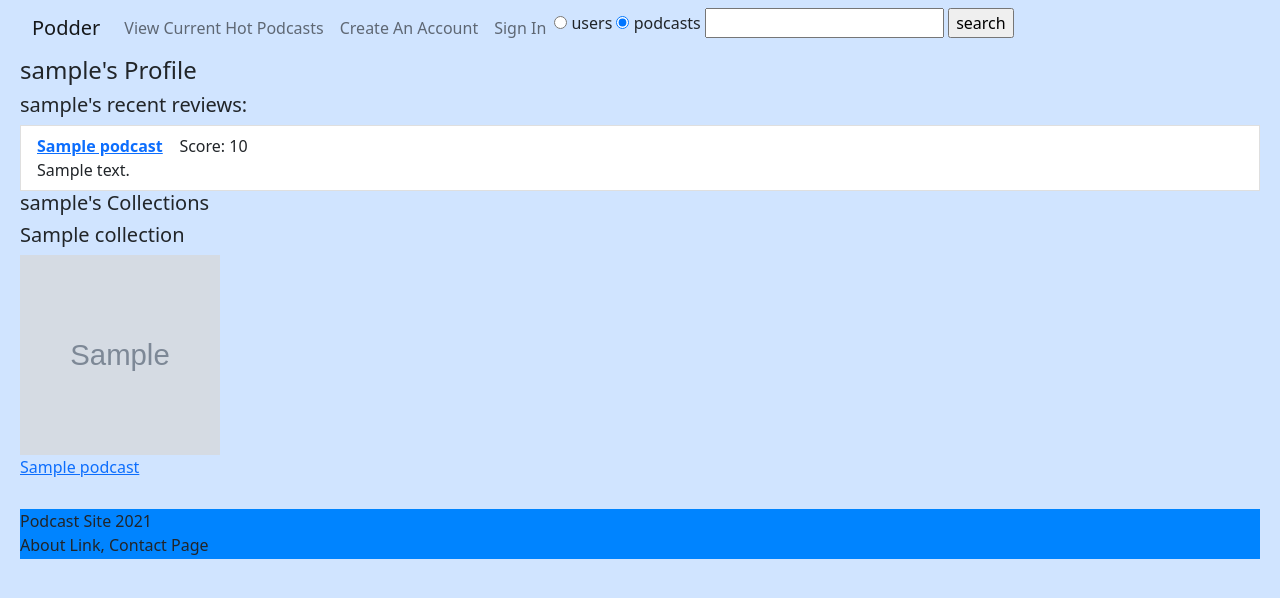
After one commit to mainiwaer/hb-capstone-podpods-app, a Flask app: a page that uses templates/base.html in a window 1280 px wide. The commit adds this page. Shown: the top 598 px of the page. Run offline with Flask 2, Linux system fonts and the light colour scheme; tables that the repository leaves empty hold one stand-in row (values such as "Sample post"); grey boxes marked "Sample" are stand-in pictures.

Commit message:
Add ability to search and see other user profiles. Work on collections.

```diff
--- a/crud.py
+++ b/crud.py
@@ -28,6 +28,12 @@ def get_user_by_username(username):
     return User.query.filter(User.username == username).first()
 
 
+def search_for_user(search_term):
+    """Return a list of users by search term."""
+
+    return User.query.filter(User.username.like(f'%{search_term}%')).all()
+
+
 def get_user_by_email(email):
     """Return a user by email."""
 
@@ -43,11 +49,12 @@ def check_user_password_by_email(email, password):
     return user_password == password
 
 
-def create_podcast(podcast_id, title):
+def create_podcast(podcast_id, title, cover):
     """Create and return a new podcast."""
 
     podcast = Podcast(podcast_id=podcast_id,
-                      title=title,)
+                      title=title,
+                      cover=cover)
 
     db.session.add(podcast)
     db.session.commit()
@@ -95,6 +102,13 @@ def create_collection(user_collection, name):
     return collect
 
 
+def get_collection_by_id(collection_id):
+    """Returns a collection by its id."""
+
+    return Collection.query.filter(Collection.collection_id ==
+                                   collection_id).first()
+
+
 def add_to_podcast_collection(collection, podcast):
     """Adds podcasts to a user's podcast collection."""
 
--- a/model.py
+++ b/model.py
@@ -55,6 +55,7 @@ class Podcast(db.Model):
     podcast_id = db.Column(db.String,
                            primary_key=True)
     title = db.Column(db.String)
+    cover = db.Column(db.String)
 
     def __repr__(self):
         return f'Podcast id={self.podcast_id} name={self.title}'
--- a/server.py
+++ b/server.py
@@ -19,6 +19,7 @@ os.system("source secrets.sh")
 
 app = Flask(__name__)
 app.secret_key = b'\x0c\xc8#\xf1TCJ\xfa\xa3F\xfc\x9e\xf4{\xe6\xd7'
+app.config['TEMPLATES_AUTO_RELOAD'] = True
 
 # os.environ["FLASK_KEY"]
 
@@ -125,7 +126,11 @@ def show_user_profile():
 
     user_collections_pods = {}
 
+    session['collections'] = {}
+
     for collection in user_collections:
+
+        session['collections'][collection.collection_id] = collection.name
 
         collection_pods = []
 
@@ -143,25 +148,85 @@ def show_user_profile():
                            collections_details=user_collections_pods)
 
 
+@app.route('/user/<username>')
+def show_other_user_profile(username):
+    """Show the user profile of other registered users"""
+
+    account = crud.get_user_by_username(username)
+    reviews = account.reviews
+    collections = account.collections
+
+    collection_names = {}
+    collections_pods = {}
+
+    for collection in collections:
+
+        collection_names[collection.collection_id] = collection.name
+
+        collection_pods = []
+
+        for pod in collection.collection_podcasts:
+            pod_object = crud.get_podcast_by_id(pod.podcast_id)
+            collection_pods.append(pod_object)
+
+        collections_pods[collection.name] = collection_pods
+
+    return render_template('other_users.html',
+                           user=username,
+                           reviews=reviews,
+                           collections=collections,
+                           collections_details=collections_pods)
+
+
 @app.route('/search')
 def show_search_results():
     """Show first 10 podcasts based on a keyword search"""
 
-    keyword = request.args.get('q', '')
+    if request.args.get('search-type', '') == 'podcast-search':
 
-    url = 'https://listen-api.listennotes.com/api/v2/search'
+        keyword = request.args.get('q', '')
 
-    headers = {'X-ListenAPI-Key': API_KEY}
+        url = 'https://listen-api.listennotes.com/api/v2/search'
 
-    payload = {'q': keyword, 'type': 'podcast'}
+        headers = {'X-ListenAPI-Key': API_KEY}
 
-    response = requests.request('GET', url, headers=headers, params=payload)
+        payload = {'q': keyword, 'type': 'podcast'}
 
-    print(response)
-    search_result = response.json()['results']
+        response = requests.request('GET', url,
+                                    headers=headers,
+                                    params=payload)
 
-    return render_template('search_results.html',
-                           result=search_result)
+        search_result = response.json()['results']
+
+        return render_template('search_results.html',
+                               result=search_result)
+
+    if request.args.get('search-type', '') == 'user-search':
+
+        search_term = request.args.get('q', '')
+
+        results = crud.search_for_user(search_term)
+
+        if not results:
+
+            results = 'no users'
+
+            return render_template('user_search.html',
+                                   results=results)
+
+        else:
+            users = []
+
+            for obj in results:
+
+                month_year = obj.created_on.strftime("%B %Y")
+
+                user = {'username': obj.username,
+                        'created_on': month_year}
+                users.append(user)
+
+            return render_template('user_search.html',
+                                   results=users)
 
 
 @app.route('/podcast/<id>')
@@ -183,10 +248,16 @@ def show_podcast_details(id):
     else:
         tag = 'No'
 
+    if session:
+        collections = session['collections']
+    else:
+        collections = None
+
     return render_template('podcast_details.html',
                            podcast=pod,
                            explicit=tag,
-                           reviews=reviews)
+                           reviews=reviews,
+                           collections=collections)
 
 
 @app.route('/review', methods=['POST'])
@@ -216,6 +287,16 @@ def submit_podcast_review():
     return redirect(f'/podcast/{podcast_id}')
 
 
+@app.route('/addcollection', methods=['POST'])
+def create_new_collection():
+    """Adds a new collection for the user."""
+
+    user_collection = session['collections']
+    name = request.form['collection-name']
+
+    crud.create_collection(user_collection, name)
+
+
 @app.route('/logout')
 def log_user_out():
     """Logs user out of their account."""
@@ -225,6 +306,12 @@ def log_user_out():
     return redirect('/')
 
 
+@app.before_request
+def before_request():
+    if 'localhost' in request.host_url or '0.0.0.0' in request.host_url:
+        app.jinja_env.cache = {}
+
+
 if __name__ == '__main__':
     connect_to_db(app)
     app.run(host='0.0.0.0', debug=True)
--- a/static/css/styles.css
+++ b/static/css/styles.css
@@ -1,9 +1,21 @@
+body {
+    display: flex;
+    flex-direction: column;
+    margin-left: 20px;
+    margin-right: 20px;
+  }
+
 footer {
-    position: fixed;
     height: 50px;
     background-color: rgb(0, 132, 255);
+    margin-block-start: 30px;
     bottom: 0px;
     left: 0px;
     right: 0px;
-    margin-bottom: 0px;
+    margin-left: 0px;
+    margin-right: 0px;
 }
+
+.modal-body p {
+  word-wrap: break-word;
+}
--- a/templates/base.html
+++ b/templates/base.html
@@ -23,12 +23,23 @@
         <div class="collapse navbar-collapse" id="navbarNav">
           <ul class="navbar-nav">
             <li class="nav-item"><a class="nav-link"href="/hot">View Current Hot Podcasts</a></li>
-            {% if session %}
-              <li class="nav-item"><a class="nav-link" href="/user-profile">Your profile</a></li>
-            {% else %}
+            {% if session.get('email', 0) == 0 %}
               <li class="nav-item"><a class="nav-link" href="/signup">Create An Account</a></li>
               <li class="nav-item"><a class="nav-link" href="/signin">Sign In</a></li>
+            {% else %}
+              <li class="nav-item"><a class="nav-link" href="/user-profile">Your profile</a></li>
+              <li class="nav-item"><a class="nav-link" href="/logout">Log Out</a></li>
             {% endif %}
+            <li class="nav-item">
+              <form method="GET" action="/search">
+                <input type="radio" name="search-type" value="user-search">
+                <label>users</label>
+                <input type="radio" name="search-type" value="podcast-search" checked>
+                <label>podcasts</label>
+                <input type="text" name="q">
+                <input type="submit" value="search">
+              </form>
+            </li>
           </ul>
         </div>
       </div>
@@ -50,10 +61,8 @@
       </div>
     </footer>
 
-    <script src="https://code.jquery.com/jquery-3.2.1.slim.min.js" integrity="sha384-KJ3o2DKtIkvYIK3UENzmM7KCkRr/rE9/Qpg6aAZGJwFDMVNA/GpGFF93hXpG5KkN" crossorigin="anonymous"></script>
-    <script src="https://cdnjs.cloudflare.com/ajax/libs/popper.js/1.12.9/umd/popper.min.js" integrity="sha384-ApNbgh9B+Y1QKtv3Rn7W3mgPxhU9K/ScQsAP7hUibX39j7fakFPskvXusvfa0b4Q" crossorigin="anonymous"></script>
-    <script src="https://maxcdn.bootstrapcdn.com/bootstrap/4.0.0/js/bootstrap.min.js" integrity="sha384-JZR6Spejh4U02d8jOt6vLEHfe/JQGiRRSQQxSfFWpi1MquVdAyjUar5+76PVCmYl" crossorigin="anonymous"></script>
-
+    <script src="https://cdn.jsdelivr.net/npm/bootstrap@5.0.0-beta3/dist/js/bootstrap.bundle.min.js" integrity="sha384-JEW9xMcG8R+pH31jmWH6WWP0WintQrMb4s7ZOdauHnUtxwoG2vI5DkLtS3qm9Ekf" crossorigin="anonymous"></script>
+    <script src="/static/js/pod.js"></script>
   </body>
 
 </html>
--- /dev/null
+++ b/templates/other_users.html
@@ -0,0 +1,43 @@
+{% extends 'base.html' %}
+
+{% block title %}Podder{% endblock %}
+
+{% block header %}Podcast Review Site{% endblock %}
+
+{% block content %}
+<div>
+    <h4>{{ user }}'s Profile</h4>
+    <div><h5>{{ user }}'s recent reviews:</h5></div>
+
+    {% for review in reviews %}
+        <li class="list-group-item list-group-item-action">
+            <b><a href="/podcast/{{ review.podcast.podcast_id }}">{{ review.podcast.title }}</a></b> &nbsp;&nbsp;
+            Score: {{ review.score }}
+            <div>
+                {{ review.review_text }}
+            </div>
+        </li>
+    {% endfor %}
+    <div><h5>{{ user }}'s Collections</h5></div>
+    {% for collection in collections %}
+        <div style="margin-bottom: 10px;">
+            <h5>{{ collection.name }}</h5>
+
+            {% for pod in collections_details[collection.name] %}
+                <div style="float:left">
+                    <a href="/podcast/{{ pod.podcast_id }}">
+                        <div>
+                            <img style="width: 200px; height: 200px"src="{{ pod.cover }}">
+                        </div>
+                        <div style="width: 200px; overflow-wrap: anywhere;">
+                            {{ pod.title }}
+                        </div>
+                    </a>
+                </div>
+            {% endfor %}
+        </div>
+        <br style="clear:both"/>
+    {% endfor %}
+</div>
+
+{% endblock %}
--- a/templates/search_results.html
+++ b/templates/search_results.html
@@ -9,13 +9,15 @@
 
     {% for podcast in result %}
         <li class="list-group-item list-group-item-action">
-            <div>
+            <div style="float:left">
                 <img src="{{ podcast['thumbnail'] }}">
+            </div>
+
+            <div style="display: inline">
                 <a href="/podcast/{{ podcast['id'] }}">
                     <h4>{{ podcast['title_original']}}</h4>
                 </a>
                 {{ podcast['description_original']}}
-
             </div>
 
         </li>
```
Also changed, not shown: seed_database.py (+15 -10 lines), static/javascript/pod.js (added, +50 -0 lines), templates/about.html (+17 -0 lines), templates/hot_podcasts.html (+24 -0 lines), templates/podcast_details.html (+45 -8 lines), templates/user_profile.html (+19 -9 lines), templates/user_search.html (added, +27 -0 lines), static/javascript/my.js (deleted).
